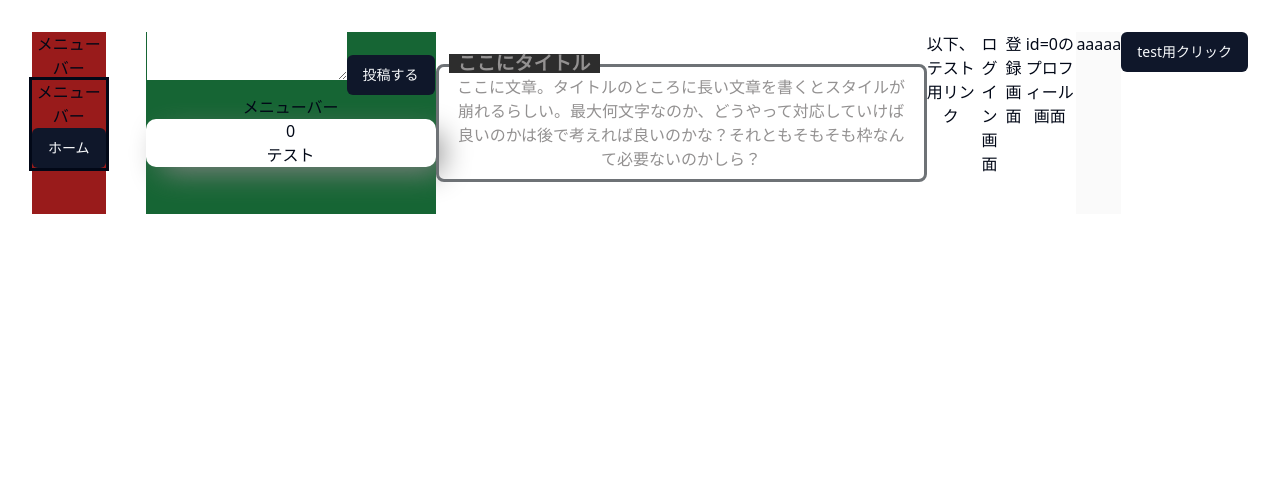
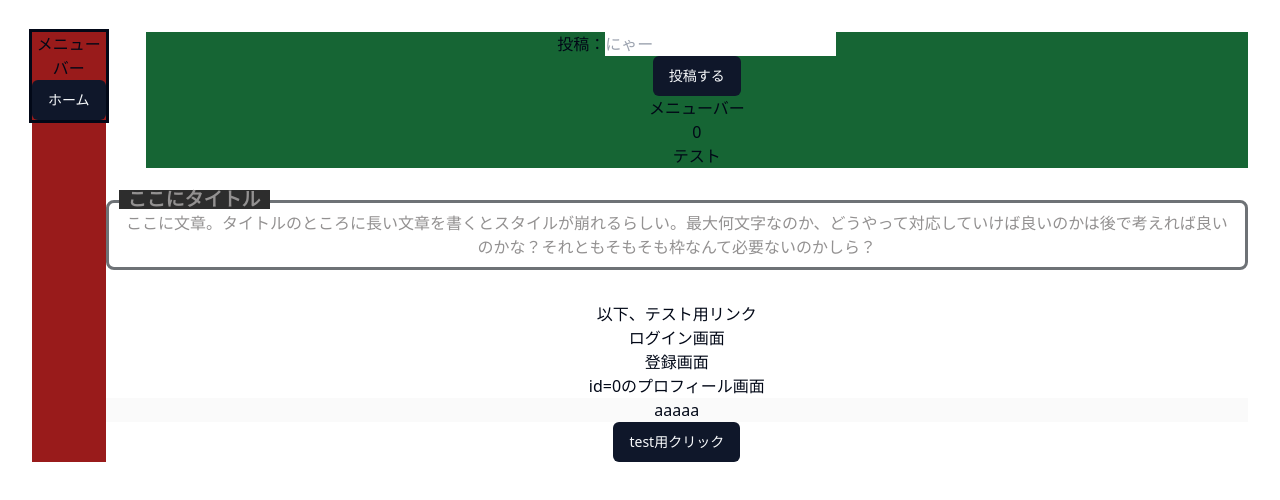
Before and after one commit to Rei1449/sns, a React (Vite) app in the folder frontend/: page / in a window 1280 px wide. Shown: the top 500 px of the page. Built offline with nearby package versions, Linux system fonts and the light colour scheme.

Commit message:
投稿機能の実装

```diff
--- a/frontend/src/home_and_profile/CreatePost.tsx
+++ b/frontend/src/home_and_profile/CreatePost.tsx
@@ -2,7 +2,7 @@ import { Button } from "@/components/ui/Button";
 import { postFetchJson } from "@/utils/utils";
 import { useForm } from "react-hook-form";
 
-export default function CreatePost({ createrId } : { createrId:string }) {
+export default function CreatePost({ createrId } : { createrId:number }) {
     type sendData = {
         userId: number;
         content: string;
@@ -13,13 +13,23 @@ export default function CreatePost({ createrId } : { createrId:string }) {
     return (
         <div className="create-post">
 
-            <form onSubmit={handleSubmit(async(data: sendData) => {
+            <form onSubmit={handleSubmit((data: sendData) => {
                 // 提出時の動作を書く
+                data.userId = createrId;
                 console.log(data);
-                await postFetchJson<any>('1', data);
+                postFetchJson('http://localhost:3001/posts', data);
             })}>
 
-                <textarea />
+                <div>
+                    <label>
+                        <span>投稿：</span>
+                        <input
+                            type="text"
+                            {...register( "content", { required: true } )}
+                            placeholder="にゃー"
+                        />
+                    </label>
+                </div>
 
                 <Button type='submit'> 投稿する </Button>
 
--- a/frontend/src/home_and_profile/Home.tsx
+++ b/frontend/src/home_and_profile/Home.tsx
@@ -9,12 +9,12 @@ export default function Home() {
     return (
         <div className='flex'>
             <div className='bg-red-800 w-30 h-1000 text-center sticky'>
-                <h2 className='homeH2'>メニューバー</h2>
                 <MenuBar />
             </div>
 
+            <div>
                 <div className="bg-green-800 w-70 h-1000 text-center ml-10">
-                <CreatePost createrId={'0'} />
+                    <CreatePost createrId = { 0 /*自分のid*/ } />
                     <Timeline />
                 </div>
 
@@ -32,7 +32,7 @@ export default function Home() {
                     aaaaa
                 </div>
                 <Button>test用クリック</Button>
-
+            </div>
         </div>
     )
 }
--- a/frontend/src/home_and_profile/Post.css
+++ /dev/null
@@ -1,6 +0,0 @@
-.post {
-    width: 290px;
-    box-shadow: 10px 10px 30px -5px #828282;
-    border-radius: 10px;
-    background-color: rgb(255, 255, 255);
-}
--- a/frontend/src/login_and_register/Login.tsx
+++ b/frontend/src/login_and_register/Login.tsx
@@ -1,9 +1,14 @@
 import { UseFormRegister, useForm } from "react-hook-form"
-import { loginData } from "../utils/connectionData";
 import { Button } from "@/components/ui/Button";
+
+export type loginData = {
+    email: string;
+    password: string;   //ハッシュ値で送ると良い
+}
 
 // ログイン画面のコンポーネント
 export default function Login() {
+
     const { register, handleSubmit } = useForm<loginData>();
 
     return (
```
Also changed, not shown: frontend/src/home_and_profile/Post.tsx (+9 -2 lines). Lines whose indentation alone changed are shown as unchanged.
